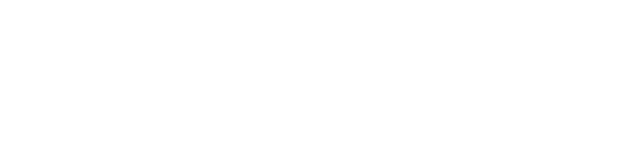
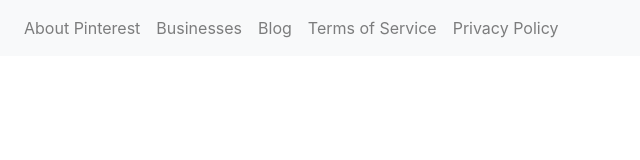
Before and after one commit to Bdemers1055/css-sandbox, a plain HTML site: page pinterest-nav-bootstrap/index.html in a window 1280 px wide. Shown: the whole page, without its empty margins (0-640 px from the left). Drawn offline with nearby package versions, Linux system fonts and the light colour scheme.

Commit message:
stub out nav

```diff
--- a/pinterest-nav-bootstrap/index.html
+++ b/pinterest-nav-bootstrap/index.html
@@ -1,13 +1,38 @@
 <!DOCTYPE html>
 <html lang="en">
+
 <head>
     <meta charset="UTF-8">
     <meta name="viewport" content="width=device-width, initial-scale=1.0">
     <meta http-equiv="X-UA-Compatible" content="ie=edge">
     <title>Pinterest Bootstrap Nav</title>
+    <link rel="stylesheet" href="https://stackpath.bootstrapcdn.com/bootstrap/4.1.1/css/bootstrap.min.css" integrity="sha384-WskhaSGFgHYWDcbwN70/dfYBj47jz9qbsMId/iRN3ewGhXQFZCSftd1LZCfmhktB"
+        crossorigin="anonymous">
     <link rel="stylesheet" href="main.css">
 </head>
+
 <body>
+    <nav class="navbar navbar-expand-lg navbar-light bg-light">
+        <div class="collapse navbar-collapse">
+            <ul class="navbar-nav mr-auto">
+                <li class="nav-item">
+                    <a class="nav-link" href="#">About Pinterest</a>
+                </li>
+                <li class="nav-item">
+                    <a class="nav-link" href="#">Businesses</a>
+                </li>
+                <li class="nav-item">
+                    <a class="nav-link" href="#">Blog</a>
+                </li>
+                <li class="nav-item">
+                    <a class="nav-link" href="#">Terms of Service</a>
+                </li>
+                <li class="nav-item">
+                    <a class="nav-link" href="#">Privacy Policy</a>
+                </li>
+            </ul>
+        </div>
+    </nav>
+</body>
 
-</body>
 </html>
```
